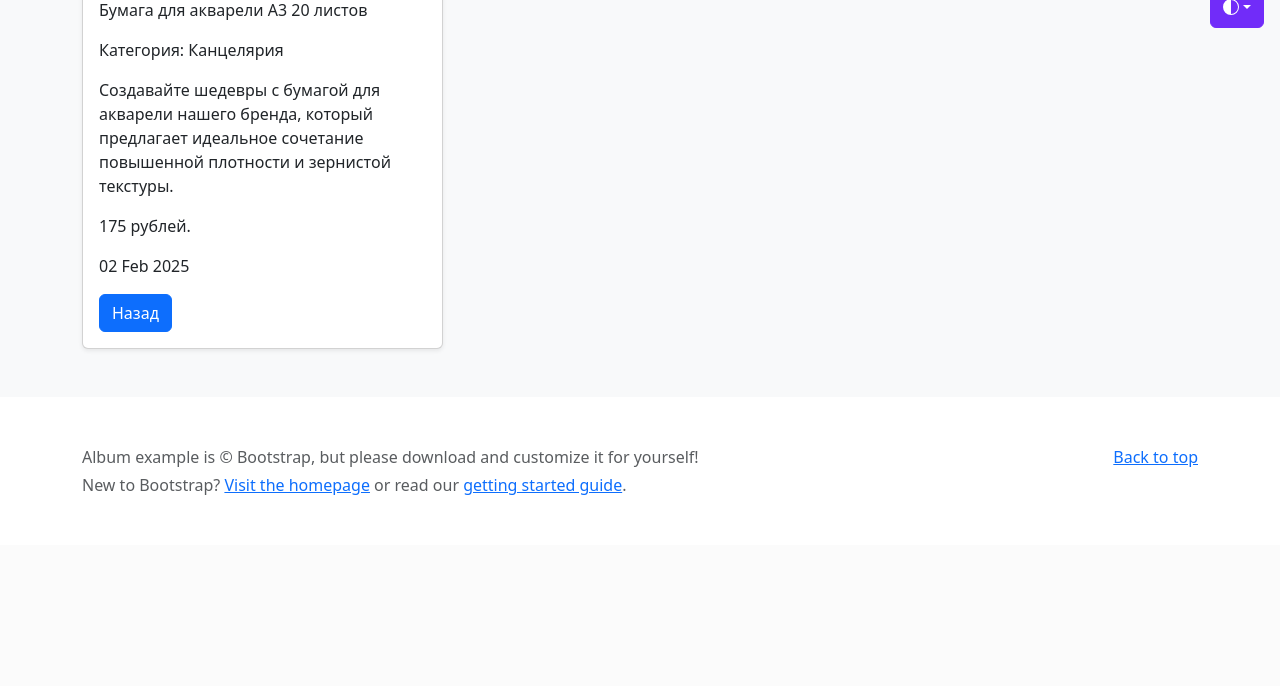
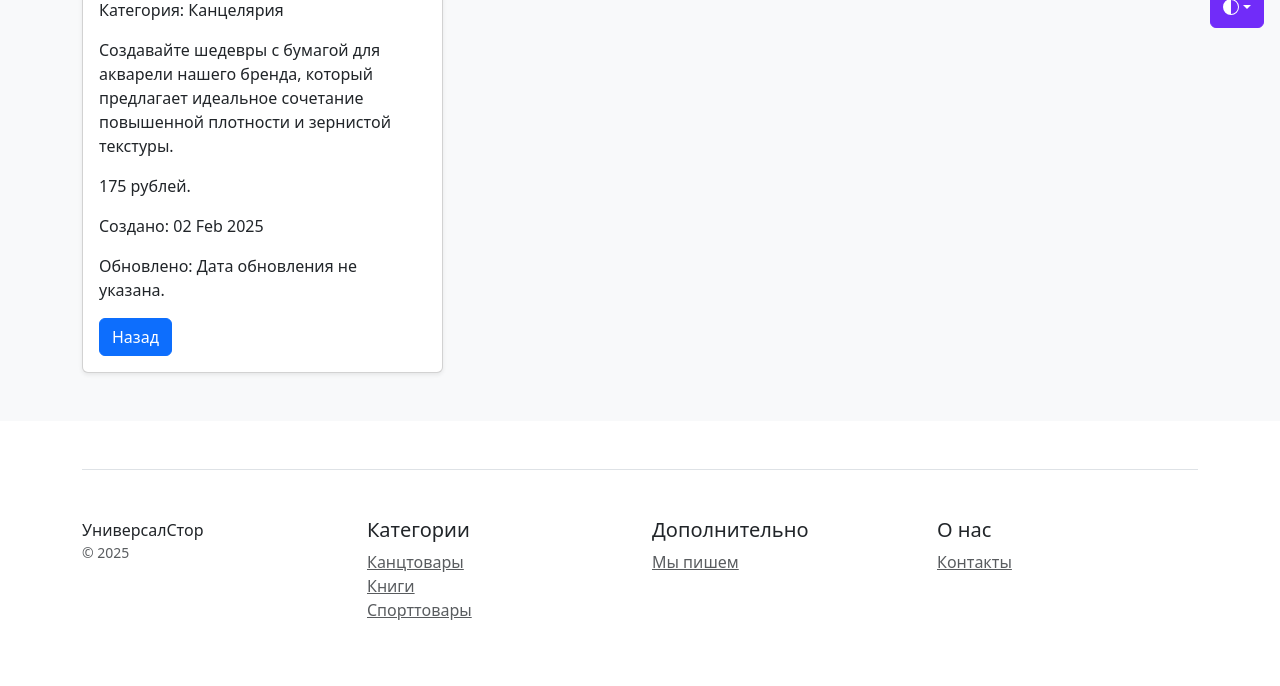
Before and after one commit to Oks-anaK/Djangoproject, a Django app: page /products/3/ in a window 1280 px wide. Shown: the part 756-1442 px from the top of the page. Before the commit the page ends 1251 px from the top, so only its background shows below. Run offline with Django 5.2, Linux system fonts and the light colour scheme; data comes from the database, SQL or seed files in the repository; some libraries are stand-ins or nearby versions.

Commit message:
added inc_footer.html, template filter, changed files html, images, delete home.html

```diff
--- a/catalog/templates/base.html
+++ b/catalog/templates/base.html
@@ -1,5 +1,5 @@
+<!doctype html>
 {% load static %}
-<!DOCTYPE html>
 <html lang="en" data-bs-theme="auto">
 <head>
   <meta charset="utf-8">
@@ -90,21 +90,17 @@
 <main>
   <section class="py-5 text-center container">
     <div class="row py-lg-5">
-      <div class="col-lg-6 col-md-8 mx-auto"><h1 class="fw-light">Канцмаркет</h1>
-        <p class="lead text-body-secondary">Магазин торговой сети.</p>
-        <p><a href="#" class="btn btn-primary my-2">Main call to action</a> <a href="#" class="btn btn-secondary my-2">Secondary
-          action</a></p></div>
+      <div class="col-lg-6 col-md-8 mx-auto"><h1 class="fw-light">УниверсалСтор</h1>
+        <p class="lead text-body-secondary">Универсальный интернет-магазин для активной жизни и развития.</p>
+        </div>
     </div>
   </section>
   {% block content %}
   {% endblock %}
 </main>
-<footer class="text-body-secondary py-5">
-  <div class="container"><p class="float-end mb-1"><a href="#">Back to top</a></p>
-    <p class="mb-1">Album example is &copy; Bootstrap, but please download and customize it for yourself!</p>
-    <p class="mb-0">New to Bootstrap? <a href="/">Visit the homepage</a> or read our <a
-            href="/docs/5.3/getting-started/introduction">getting started guide</a>.</p></div>
-</footer>
+<div class=container>
+  {% include 'includes/inc_footer.html' %}
+  </div>
 <script src="{% static 'js/bootstrap.bundle.min.js' %}"
         class="astro-vvvwv3sm"></script>
 </body>
--- /dev/null
+++ b/catalog/templates/includes/inc_footer.html
@@ -0,0 +1,28 @@
+<footer class="pt-4 my-md-5 pt-md-5 border-top">
+        <div class="row">
+            <div class="col-12 col-md">
+                УниверсалСтор
+                <small class="d-block mb-3 text-muted">&copy; 2025</small>
+            </div>
+            <div class="col-6 col-md">
+                <h5>Категории</h5>
+                <ul class="list-unstyled text-small">
+                    <li><a class="text-muted" href="#">Канцтовары</a></li>
+                    <li><a class="text-muted" href="#">Книги</a></li>
+                    <li><a class="text-muted" href="#">Спорттовары</a></li>
+                </ul>
+            </div>
+            <div class="col-6 col-md">
+                <h5>Дополнительно</h5>
+                <ul class="list-unstyled text-small">
+                    <li><a class="text-muted" href="#">Мы пишем</a></li>
+                </ul>
+            </div>
+            <div class="col-6 col-md">
+                <h5>О нас</h5>
+                <ul class="list-unstyled text-small">
+                    <li><a class="text-muted" href="/contacts/">Контакты</a></li>
+                </ul>
+            </div>
+        </div>
+    </footer>
--- a/catalog/templates/includes/inc_menu.html
+++ b/catalog/templates/includes/inc_menu.html
@@ -2,12 +2,16 @@
     <div class="container">
       <div class="row">
         <div class="col-sm-8 col-md-7 py-4"><h4>О нас</h4>
-          <p class="text-body-secondary">Крупная торговая сеть канцтоваров на любой вкус.</p></div>
+          <p class="text-body-secondary">В нашем магазине вы найдете всё необходимое для спорта, учебы и чтения:</p>
+          <p class="text-body-secondary">Спорттовары: инвентарь, одежда и аксессуары для тренировок</p>
+          <p class="text-body-secondary">Книги: художественная и деловая литература, учебники</p>
+          <p class="text-body-secondary">Канцелярия: товары для офиса, учебы и творчества</p>
+          <p class="text-body-secondary">Один магазин — три категории товаров. Удобный поиск, быстрая доставка и
+            выгодные цены.</p></div>
         <div class="col-sm-4 offset-md-1 py-4"><h4>Меню</h4>
           <ul class="list-unstyled">
             <li><a href="{% url 'catalog:products_list' %}" class="text-white">Главная</a></li>
             <li><a href="{% url 'catalog:contacts' %}" class="text-white">Контакты</a></li>
-            <li><a href="{% url 'catalog:home' %}" class="text-white">Skystore</a></li>
           </ul>
         </div>
       </div>
--- a/catalog/templates/products_detail.html
+++ b/catalog/templates/products_detail.html
@@ -12,7 +12,8 @@
               <p class="card-text">Категория: {{ product.category }}</p>
               <p class="card-text">{{ product.description }}</p>
               <p class="card-text">{{ product.price }} рублей.</p>
-              <p class="card-text">{{ product.created_at | date:"d M Y" }}</p>
+              <p class="card-text">Создано: {{ product.created_at | date:"d M Y" | default:"Дата создания не указана."}}</p>
+              <p class="card-text">Обновлено: {{ product.updated_at | date:"d M Y" | default:"Дата обновления не указана."}}</p>
               <div class="d-flex justify-content-between align-items-center">
                 <div class="btn-group">
                   <a class="btn btn-primary" href="{% url 'catalog:products_list' %}" role="button">Назад</a>
--- a/catalog/urls.py
+++ b/catalog/urls.py
@@ -1,6 +1,5 @@
 from django.urls import path, include
 from catalog.apps import CatalogConfig
-from catalog.views import home
 from catalog.views import contacts
 from catalog.views import answer
 from catalog.views import products_list
@@ -9,7 +8,6 @@ from catalog.views import products_detail
 app_name = CatalogConfig.name
 
 urlpatterns = [
-    path("home/", home, name="home"),
     path("contacts/", contacts, name="contacts"),
     path("answer/", answer, name="answer"),
     path("products/", products_list, name="products_list"),
--- a/catalog/views.py
+++ b/catalog/views.py
@@ -2,10 +2,6 @@ from django.shortcuts import render
 from django.http import HttpResponse
 from catalog.models import Product
 from django.shortcuts import get_object_or_404
-
-
-def home(request):
-    return render(request, "home.html")
 
 
 def contacts(request):
```
Also changed, not shown: catalog/templates/contacts.html (+11 -18 lines), catalog/templates/home.html (deleted, +0 -80 lines), media/catalog/photo/бумага_IT8TKtA.jpg (added), media/catalog/photo/бумага_для_акварели.jpg (deleted), media/catalog/photo/карандаш.jpg (deleted), media/catalog/photo/карандаши.jpg (added).
